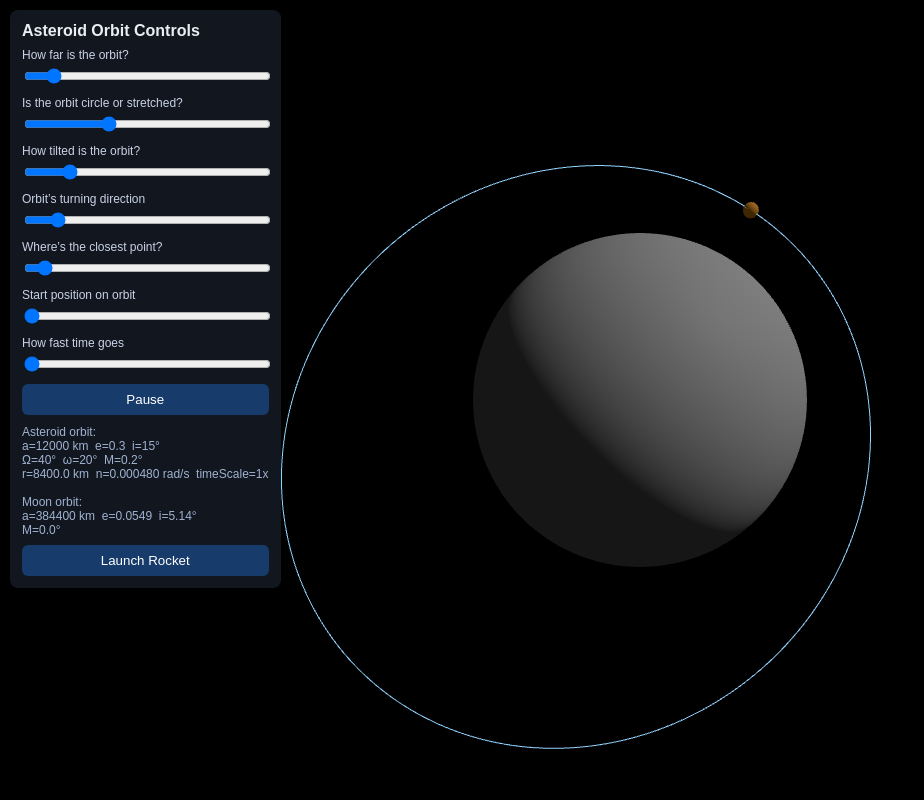
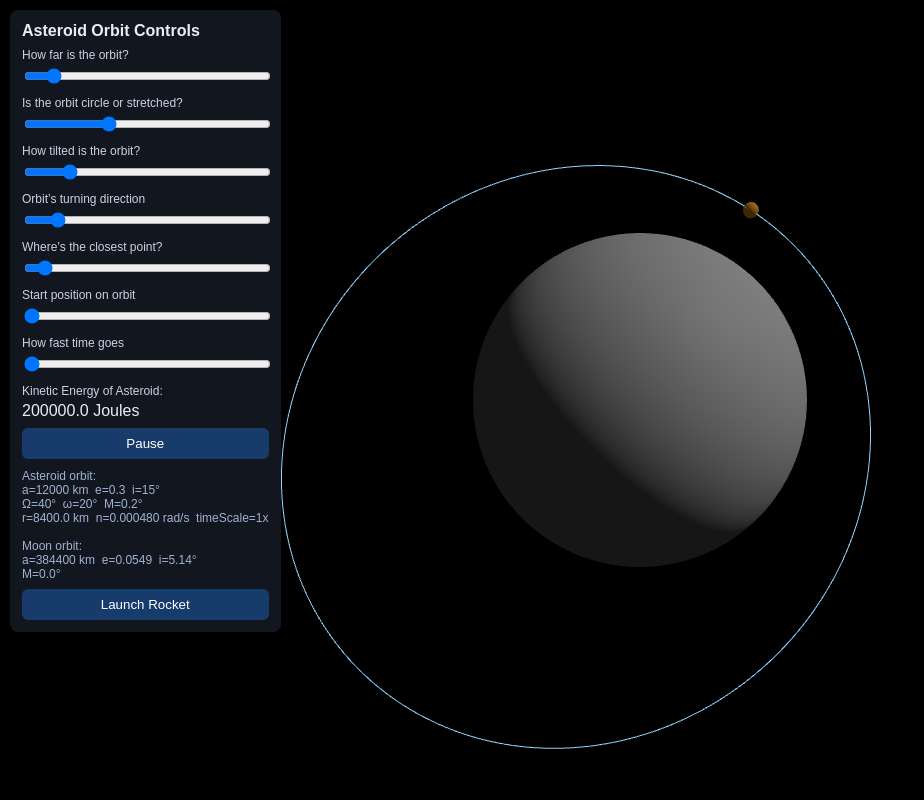
Before and after one commit to AnthKaram/asteroid-sim, a Flask app: page / in a window 1280 px wide. Shown: the whole page, without its empty margins (0-924 px from the left). Run offline with Flask 3, Linux system fonts and the light colour scheme.

Commit message:
added kinetic energy

```diff
--- a/app.py
+++ b/app.py
@@ -1,11 +1,18 @@
 # app.py
-from flask import Flask, render_template
+from flask import Flask, render_template, request
 
 app = Flask(__name__)
 
+def calculate_kinetic_energy(mass, velocity):
+    return 0.5 * mass * velocity ** 2
+
 @app.route("/")
 def index():
-    return render_template("index.html")
+    # Example values for mass and velocity
+    mass = 1000  # in kilograms
+    velocity = 20  # in meters per second
+    kinetic_energy = calculate_kinetic_energy(mass, velocity)
+    return render_template("index.html", kinetic_energy=kinetic_energy)
 
 if __name__ == "__main__":
     app.run(debug=True)
--- a/templates/index.html
+++ b/templates/index.html
@@ -93,6 +93,9 @@
         step="0.01"
         value="1"
       />
+
+      <label>Kinetic Energy of Asteroid:</label>
+      <div id="kinetic-energy">{{ kinetic_energy }} Joules</div>
 
       <button id="toggle">Pause</button>
       <div id="stats"></div>
```
